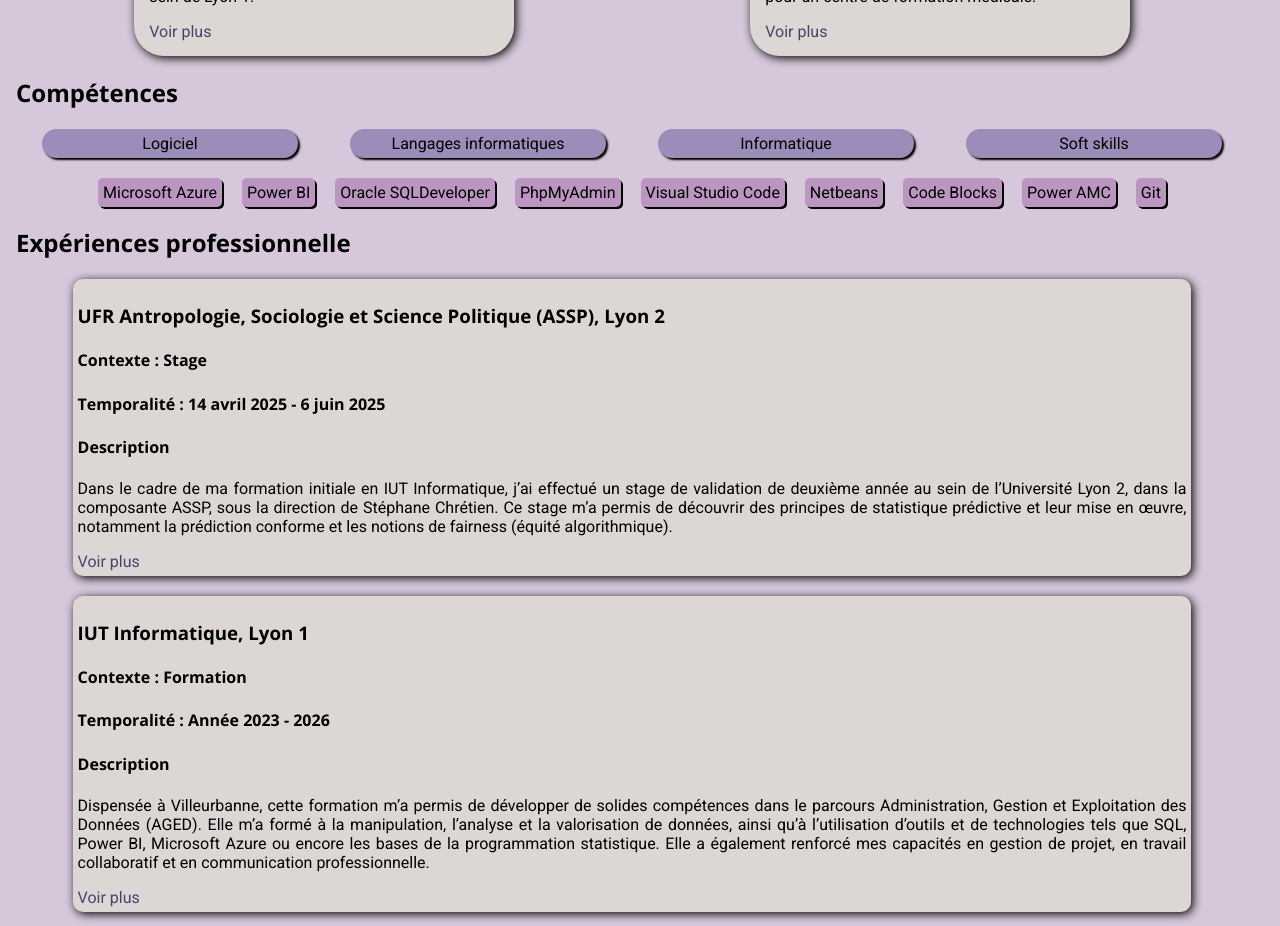
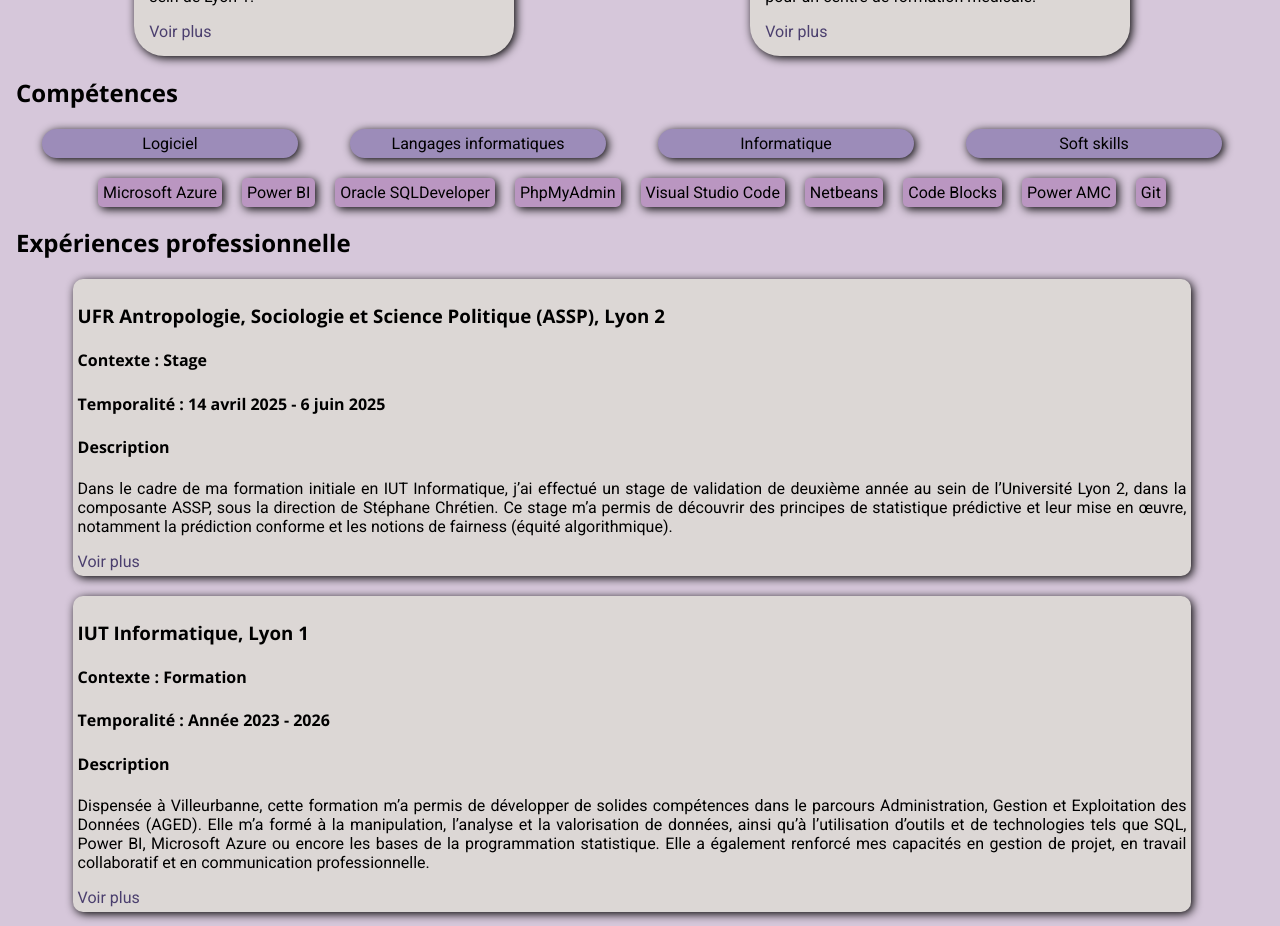
Before and after one commit to Valdu390/Portfolio, a Vue app: page / in a window 1280 px wide. Shown: the part 2280-3206 px from the top of the page. Built offline with nearby package versions, Linux system fonts and the light colour scheme.

Commit message:
V0.4.13 Correctif sur les animations

```diff
--- a/src/assets/styles/shape.css
+++ b/src/assets/styles/shape.css
@@ -14,12 +14,12 @@ li {
     border-radius: 30px;
     padding: 5px;
     box-shadow: 2px 2px 10px;
-    transition: box-shadow 1s ease;
+    transition: box-shadow 0.5s ease;
 }
 
 .project-card:hover {
     box-shadow: 5px 5px 10px;
-    transition: box-shadow 1s ease;
+    transition: box-shadow 0.5s ease;
 }
 
 /* For experience-card */
@@ -35,12 +35,12 @@ li {
     border-radius: 10px;
     padding: 5px;
     box-shadow: 2px 2px 10px;
-    transition: box-shadow 1s ease;
+    transition: box-shadow 0.5s ease;
 }
 
 .experience-card:hover {
     box-shadow: 5px 5px 10px;
-    transition: box-shadow 1s ease;
+    transition: box-shadow 0.5s ease;
 }
 
 /* For skills list*/
@@ -59,13 +59,13 @@ li {
 .skill-name {
     border-radius: 10px;
     padding: 5px;
-    box-shadow: 2px 2px;
-    transition: box-shadow 1s ease;
+    box-shadow: 2px 2px 10px;
+    transition: box-shadow 0.5s ease;
 }
 
 .skill-name:hover {
-    box-shadow: 3px 3px 3px;
-    transition: box-shadow 1s ease;
+    box-shadow: 5px 5px 10px;
+    transition: box-shadow 0.5s ease;
 }
 
 .skill-category-list {
@@ -80,8 +80,8 @@ li {
     text-align: center;
     padding-top: 5px;
     padding-bottom: 5px;
-    box-shadow: 2px 2px 2px;
-    transition: box-shadow 1s ease;
+    box-shadow: 2px 2px 10px;
+    transition: box-shadow 0.5s ease;
 }
 
 .skills-list {
@@ -92,8 +92,8 @@ li {
 }
 
 .skill-category-list a:hover {
-    box-shadow: 5px 5px 5px;
-    transition: box-shadow 1s ease;
+    box-shadow: 5px 5px 10px;
+    transition: box-shadow 0.5s ease;
 }
 
 /* For overlay */
--- a/src/components/layout/Nav.vue
+++ b/src/components/layout/Nav.vue
@@ -24,9 +24,11 @@ a {
     margin: 5px;
     box-shadow: 0 2px 4px;
     border-radius: 20px;
+    transition: box-shadow 0.5s ease;
 }
 
 a:hover {
     box-shadow: 0 4px 4px;
+    transition: box-shadow 0.5s ease;
 }
 </style>
```
